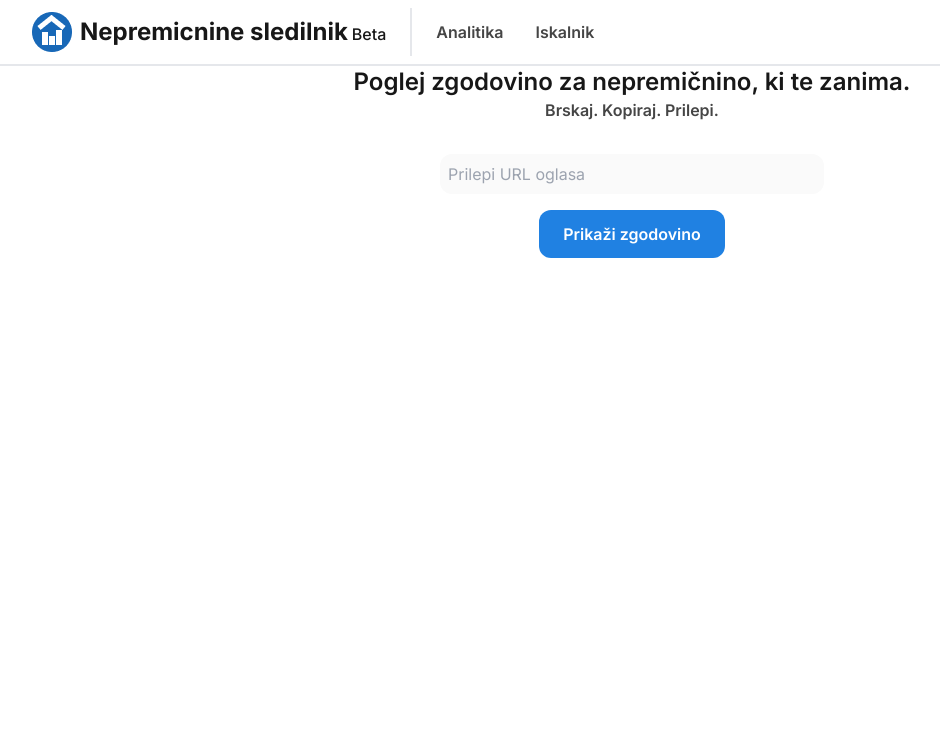
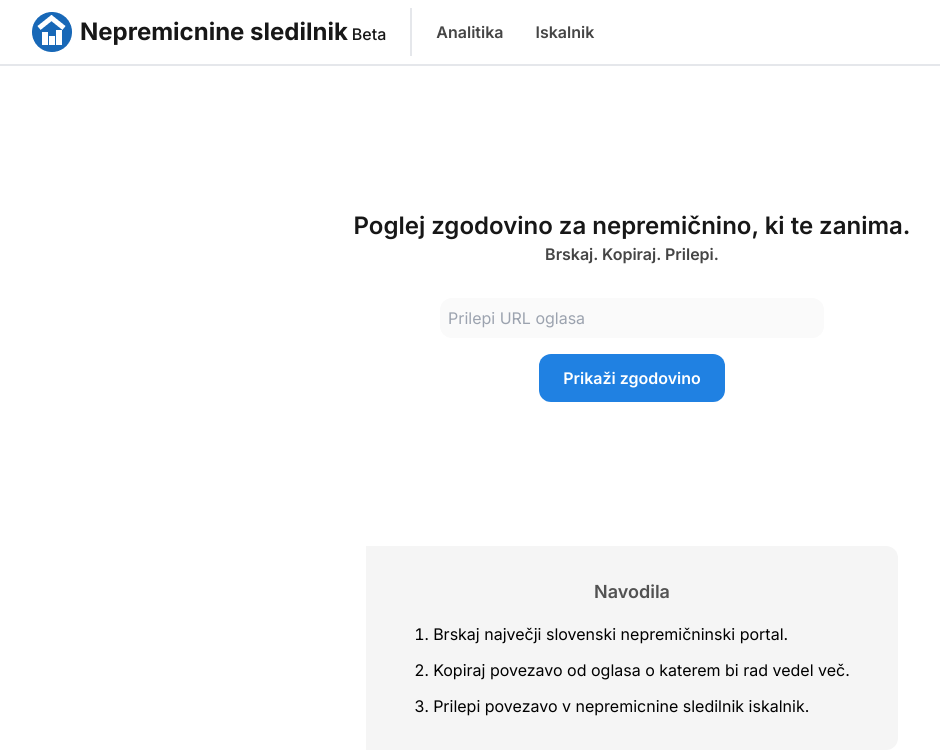
Before and after one commit to JanDolenc/nepremicnine-sledilnik, an Angular app in the folder frontend/: page /search in a window 1280 px wide. Shown: the top 754 px of the page, without its empty margins (8-948 px from the left). Built offline with nearby package versions, Linux system fonts and the light colour scheme.

Commit message:
feat: add search-instructions component & change layout
- add component with search instructions. How to use search
functionality.
- change layout. Fill up the rest of the screen height. header + main
content.

```diff
--- a/frontend/src/app/app.component.html
+++ b/frontend/src/app/app.component.html
@@ -1,4 +1,6 @@
-<app-header />
-<main class="px-4 md:px-6 lg:px-8 2xl:px-16">
-  <router-outlet />
-</main>
+<div class="flex flex-col h-screen">
+  <app-header />
+  <main class="flex-grow px-4 md:px-6 lg:px-8 2xl:px-16">
+    <router-outlet />
+  </main>
+</div>
--- a/frontend/src/app/search/feature/search-interface/search-interface.page.html
+++ b/frontend/src/app/search/feature/search-interface/search-interface.page.html
@@ -1 +1,4 @@
-<app-search-bar (searchEvent)="navigateToResultPage($event)" />
+<div class="flex flex-col items-center gap-36">
+  <app-search-bar class="mt-36" (searchEvent)="navigateToResultPage($event)" />
+  <app-search-instructions />
+</div>
--- a/frontend/src/app/search/feature/search-interface/search-interface.page.ts
+++ b/frontend/src/app/search/feature/search-interface/search-interface.page.ts
@@ -2,11 +2,12 @@ import { Component } from '@angular/core';
 import { Router } from '@angular/router';
 
 import { SearchBarComponent } from '../../ui/search-bar/search-bar.component';
+import { SearchInstructionsComponent } from '../../ui/search-instructions/search-instructions.component';
 
 @Component({
   selector: 'app-search-interface',
   standalone: true,
-  imports: [SearchBarComponent],
+  imports: [SearchBarComponent, SearchInstructionsComponent],
   templateUrl: './search-interface.page.html',
 })
 export class SearchInterfacePage {
--- /dev/null
+++ b/frontend/src/app/search/ui/search-instructions/search-instructions.component.html
@@ -0,0 +1,10 @@
+<div class="bg-neutral-100 rounded-r-xl px-12 py-8">
+  <h3 class="text-neutral-600 text-lg font-semibold text-center mb-4">
+    Navodila
+  </h3>
+  <ol class="list-decimal list-inside flex flex-col gap-3 font-base">
+    <li>Brskaj največji slovenski nepremičninski portal.</li>
+    <li>Kopiraj povezavo od oglasa o katerem bi rad vedel več.</li>
+    <li>Prilepi povezavo v nepremicnine sledilnik iskalnik.</li>
+  </ol>
+</div>
```
Also changed, not shown: frontend/src/app/search/ui/search-instructions/search-instructions.component.ts (added, +9 -0 lines), 1 other file (tests, documents, lock files or other folders).
